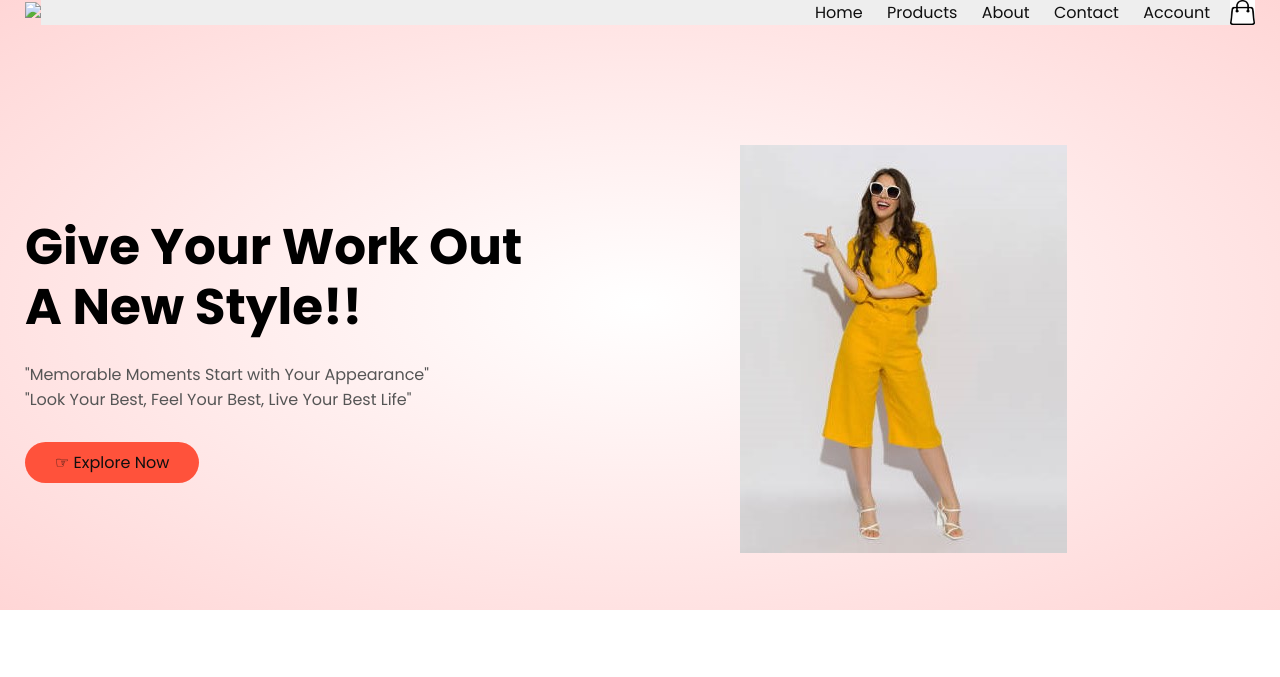
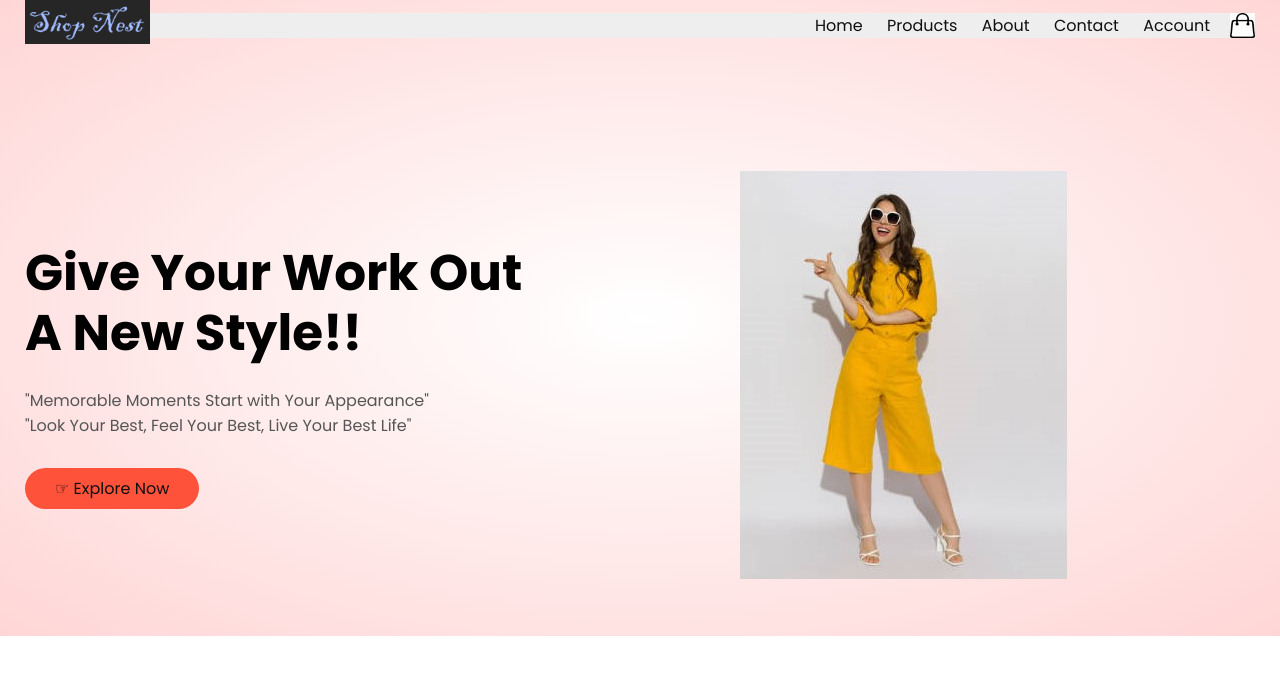
Before and after one commit to Sriram71/Demo-Ecommerce-Site, a plain HTML site: page index.html in a window 1280 px wide. Shown: the top 677 px of the page. Drawn offline with Linux system fonts and the light colour scheme.

Commit message:
Update index.html

```diff
--- a/index.html
+++ b/index.html
@@ -22,7 +22,7 @@
    <div class="container">
     <div class="navbar">
       <div class="logo">
-        <img src="images/logo.png " width="125px">
+        <img src="logo.png " width="125px">
 
       </div>
       <nav>
@@ -114,7 +114,7 @@
 <p> <b>600</b></p><!--------https://www.meesho.com/monk-black-plain-jeans/p/3nw2ks ---------!>
 </div>
 <div class="col-4">
-<img src="images\cotton blended desiner wear.jpg">
+<img src="cotton blended desiner wear.jpg">
 <h4>Cotton Blend Long Sleeves Printed Tshirt</h4>
 <div class="rating">
   <i class="fa fa-star"></i>
```
